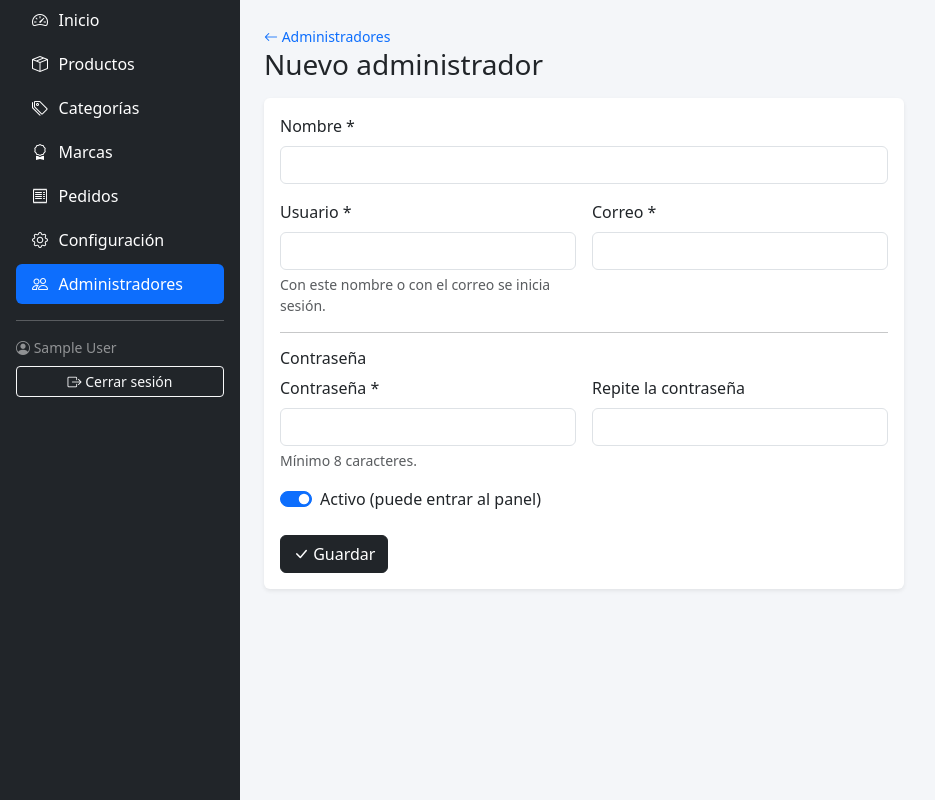
After one commit to SergioHernan7/ISMAR, a Flask app: page /admin/administradores/nuevo in a window 1280 px wide. The commit adds this page. Shown: the whole page, without its empty margins (0-935 px from the left). Run offline with Flask 3, Linux system fonts and the light colour scheme; the visitor is signed in with stand-in values (Sample User, id 1).

Commit message:
Panel: sección de administradores
- Lista de administradores con último acceso y estado
- Crear y editar (nombre, usuario, correo y contraseña opcional al editar)
- Activar/desactivar y eliminar; nadie puede desactivarse ni borrarse
  a sí mismo, así siempre queda al menos un admin activo
- "Mi cuenta" desde el nombre en el menú; para cambiar la propia
  contraseña se pide la actual
- Un admin desactivado o eliminado pierde el acceso aunque tenga la
  sesión abierta

Co-Authored-By: Claude Opus 5.5 <noreply@anthropic.com>

```diff
--- a/app.py
+++ b/app.py
@@ -127,6 +127,12 @@ def login_requerido(vista):
     def envoltura(*args, **kwargs):
         if 'admin_id' not in session:
             return redirect(url_for('admin_login', next=request.path))
+        # Si otro admin lo desactivó o lo borró, pierde el acceso aunque tenga la sesión abierta
+        if not consultar('SELECT id FROM administradores WHERE id = %s AND activo = 1',
+                         (session['admin_id'],), uno=True):
+            session.clear()
+            flash('Tu cuenta de administrador está desactivada.', 'danger')
+            return redirect(url_for('admin_login'))
         return vista(*args, **kwargs)
     return envoltura
 
@@ -575,6 +581,96 @@ def admin_configuracion():
 
 
 # =====================================================
+#  Administradores
+# =====================================================
+
+@app.route('/admin/administradores')
+@login_requerido
+def admin_administradores():
+    administradores = consultar('SELECT * FROM administradores ORDER BY activo DESC, nombre')
+    return render_template('admin/administradores.html', administradores=administradores)
+
+
+@app.route('/admin/administradores/nuevo', methods=['GET', 'POST'])
+@app.route('/admin/administradores/<int:id>/editar', methods=['GET', 'POST'])
+@login_requerido
+def admin_administrador_form(id=None):
+    admin = None
+    if id:
+        admin = consultar('SELECT * FROM administradores WHERE id = %s', (id,), uno=True)
+        if not admin:
+            abort(404)
+    es_yo = id == session['admin_id']
+
+    if request.method == 'POST':
+        f = request.form
+        nombre = f.get('nombre', '').strip()
+        usuario = f.get('usuario', '').strip()
+        email = f.get('email', '').strip()
+        password = f.get('password', '')
+        # Uno mismo no se puede desactivar: así siempre queda al menos un admin activo
+        activo = 1 if f.get('activo') or es_yo else 0
+
+        error = None
+        if not all([nombre, usuario, email]):
+            error = 'El nombre, el usuario y el correo son obligatorios.'
+        elif not id and not password:
+            error = 'Escribe una contraseña para el nuevo administrador.'
+        elif password and len(password) < 8:
+            error = 'La contraseña debe tener al menos 8 caracteres.'
+        elif password and password != f.get('password2', ''):
+            error = 'Las contraseñas no coinciden.'
+        elif es_yo and password and not check_password_hash(admin['password_hash'], f.get('password_actual', '')):
+            error = 'Tu contraseña actual no es correcta.'
+        if error:
+            flash(error, 'danger')
+            return render_template('admin/administrador_form.html', admin=f, editando=id, es_yo=es_yo)
+
+        datos = {'nombre': nombre, 'usuario': usuario, 'email': email, 'activo': activo}
+        if password:
+            datos['password_hash'] = generate_password_hash(password)
+        columnas = list(datos)
+        try:
+            if id:
+                ejecutar(f'UPDATE administradores SET {", ".join(c + " = %s" for c in columnas)} WHERE id = %s',
+                         [datos[c] for c in columnas] + [id])
+            else:
+                ejecutar(f'INSERT INTO administradores ({", ".join(columnas)}) '
+                         f'VALUES ({", ".join(["%s"] * len(columnas))})', [datos[c] for c in columnas])
+        except mysql.connector.IntegrityError:
+            flash('Ya existe un administrador con ese usuario o correo.', 'danger')
+            return render_template('admin/administrador_form.html', admin=f, editando=id, es_yo=es_yo)
+
+        if es_yo:
+            session['admin_nombre'] = nombre
+        flash('Administrador guardado.', 'success')
+        return redirect(url_for('admin_administradores'))
+
+    return render_template('admin/administrador_form.html', admin=admin, editando=id, es_yo=es_yo)
+
+
+@app.route('/admin/administradores/<int:id>/activo', methods=['POST'])
+@login_requerido
+def admin_administrador_activo(id):
+    if id == session['admin_id']:
+        flash('No puedes desactivar tu propia cuenta.', 'warning')
+    else:
+        ejecutar('UPDATE administradores SET activo = 1 - activo WHERE id = %s', (id,))
+    return redirect(url_for('admin_administradores'))
+
+
+@app.route('/admin/administradores/<int:id>/eliminar', methods=['POST'])
+@login_requerido
+def admin_administrador_eliminar(id):
+    if id == session['admin_id']:
+        flash('No puedes eliminar tu propia cuenta.', 'warning')
+    else:
+        ejecutar('DELETE FROM administradores WHERE id = %s', (id,))
+        flash('Administrador eliminado.', 'success')
+    return redirect(url_for('admin_administradores'))
+
+
+# =====================================================
 #  Tienda pública: utilidades
 # =====================================================
 
--- /dev/null
+++ b/templates/admin/administrador_form.html
@@ -0,0 +1,61 @@
+{% extends 'admin/base.html' %}
+{% block titulo %}{{ 'Mi cuenta' if es_yo else ('Editar administrador' if editando else 'Nuevo administrador') }}{% endblock %}
+{% block contenido %}
+{% set a = admin or {} %}
+<a href="{{ url_for('admin_administradores') }}" class="small text-decoration-none"><i class="bi bi-arrow-left"></i> Administradores</a>
+<h1 class="h3 mb-3">{{ 'Mi cuenta' if es_yo else ('Editar administrador' if editando else 'Nuevo administrador') }}</h1>
+
+<div class="card border-0 shadow-sm" style="max-width: 640px">
+  <div class="card-body">
+    <form method="post" autocomplete="off">
+      <input type="hidden" name="csrf_token" value="{{ csrf_token }}">
+      <div class="mb-3">
+        <label class="form-label">Nombre *</label>
+        <input name="nombre" class="form-control" value="{{ a.nombre or '' }}" required maxlength="100">
+      </div>
+      <div class="row g-3 mb-3">
+        <div class="col-sm-6">
+          <label class="form-label">Usuario *</label>
+          <input name="usuario" class="form-control" value="{{ a.usuario or '' }}" required maxlength="50">
+          <div class="form-text">Con este nombre o con el correo se inicia sesión.</div>
+        </div>
+        <div class="col-sm-6">
+          <label class="form-label">Correo *</label>
+          <input name="email" type="email" class="form-control" value="{{ a.email or '' }}" required maxlength="120">
+        </div>
+      </div>
+
+      <hr>
+      <h2 class="h6">{{ 'Cambiar contraseña' if editando else 'Contraseña' }}</h2>
+      {% if editando %}<p class="small text-muted">Déjala en blanco para no cambiarla.</p>{% endif %}
+      {% if es_yo %}
+      <div class="mb-3">
+        <label class="form-label">Tu contraseña actual</label>
+        <input name="password_actual" type="password" class="form-control" autocomplete="current-password">
+        <div class="form-text">Solo hace falta si vas a poner una contraseña nueva.</div>
+      </div>
+      {% endif %}
+      <div class="row g-3 mb-3">
+        <div class="col-sm-6">
+          <label class="form-label">{{ 'Nueva contraseña' if editando else 'Contraseña *' }}</label>
+          <input name="password" type="password" class="form-control" minlength="8" {{ 'required' if not editando }} autocomplete="new-password">
+          <div class="form-text">Mínimo 8 caracteres.</div>
+        </div>
+        <div class="col-sm-6">
+          <label class="form-label">Repite la contraseña</label>
+          <input name="password2" type="password" class="form-control" minlength="8" {{ 'required' if not editando }} autocomplete="new-password">
+        </div>
+      </div>
+
+      {% if not es_yo %}
+      <div class="form-check form-switch mb-4">
+        <input class="form-check-input" type="checkbox" name="activo" id="activo" {{ 'checked' if not admin or a.get('activo') in (1, '1', 'on') }}>
+        <label class="form-check-label" for="activo">Activo (puede entrar al panel)</label>
+      </div>
+      {% endif %}
+
+      <button class="btn btn-dark"><i class="bi bi-check-lg"></i> Guardar</button>
+    </form>
+  </div>
+</div>
+{% endblock %}
--- a/templates/admin/base.html
+++ b/templates/admin/base.html
@@ -25,9 +25,10 @@
         <li><a href="{{ url_for('admin_marcas') }}" class="nav-link text-white {{ 'active' if 'marca' in ep }}"><i class="bi bi-award"></i> Marcas</a></li>
         <li><a href="{{ url_for('admin_pedidos') }}" class="nav-link text-white {{ 'active' if 'pedido' in ep }}"><i class="bi bi-receipt"></i> Pedidos</a></li>
         <li><a href="{{ url_for('admin_configuracion') }}" class="nav-link text-white {{ 'active' if ep == 'admin_configuracion' }}"><i class="bi bi-gear"></i> Configuración</a></li>
+        <li><a href="{{ url_for('admin_administradores') }}" class="nav-link text-white {{ 'active' if 'administrador' in ep }}"><i class="bi bi-people"></i> Administradores</a></li>
       </ul>
       <hr>
-      <div class="small text-white-50 mb-2"><i class="bi bi-person-circle"></i> {{ session.admin_nombre }}</div>
+      <a href="{{ url_for('admin_administrador_form', id=session.admin_id) }}" class="d-block small text-white-50 text-decoration-none mb-2" title="Mi cuenta"><i class="bi bi-person-circle"></i> {{ session.admin_nombre }}</a>
       <a href="{{ url_for('admin_logout') }}" class="btn btn-outline-light btn-sm"><i class="bi bi-box-arrow-right"></i> Cerrar sesión</a>
     </div>
   </nav>
```
Also changed, not shown: CLAUDE.md (+1 -1 lines), templates/admin/administradores.html (added, +45 -0 lines).
